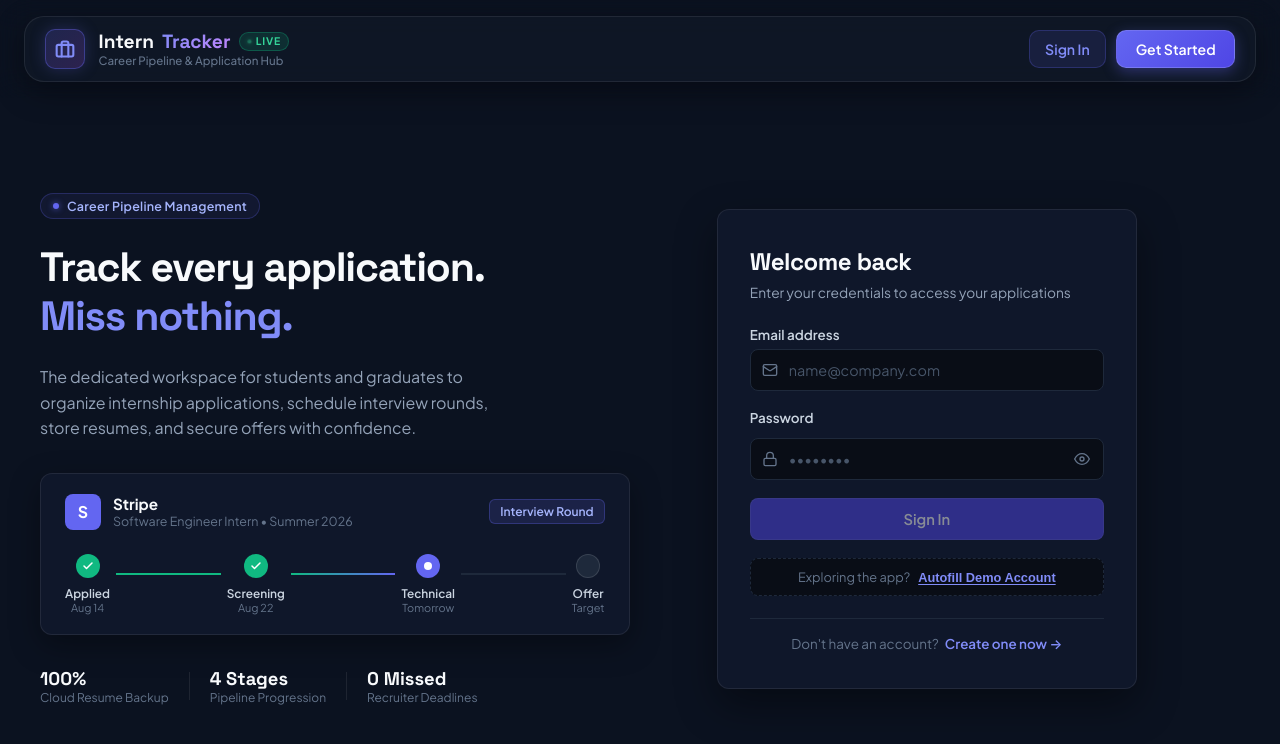
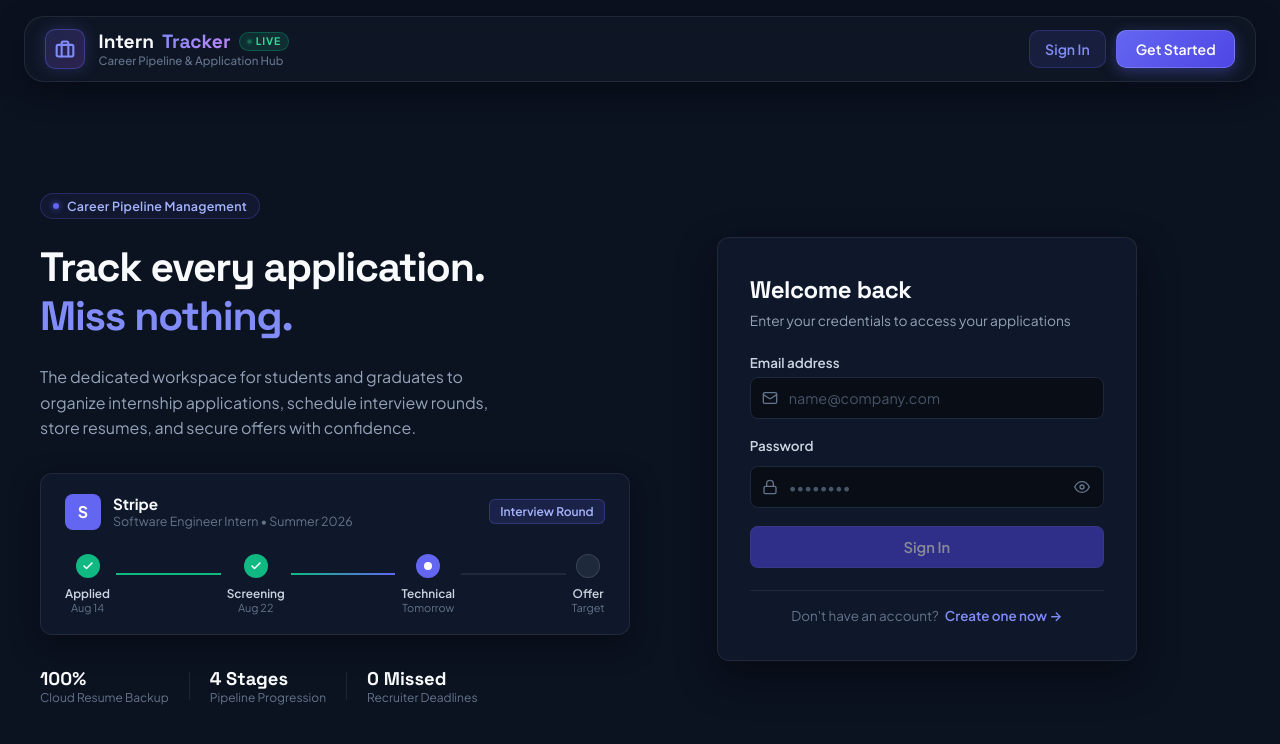
Before and after one commit to Sai-Inapakolla/Intern-Tracer, an Angular app in the folder frontend/: page /login in a window 1280 px wide. Shown: the top 744 px of the page. Built offline with nearby package versions, Linux system fonts and the light colour scheme.

Commit message:
style: remove autofill demo account strip from login page

```diff
--- a/frontend/src/app/components/login/login.component.css
+++ b/frontend/src/app/components/login/login.component.css
@@ -437,41 +437,6 @@
   to { transform: rotate(360deg); }
 }
 
-/* Demo Strip */
-.demo-strip {
-  display: flex;
-  align-items: center;
-  justify-content: center;
-  gap: 8px;
-  margin-top: 18px;
-  padding: 10px 12px;
-  background: #090d16;
-  border: 1px dashed #1e293b;
-  border-radius: 8px;
-}
-
-.demo-text {
-  font-size: 0.8rem;
-  color: #64748b;
-}
-
-.btn-demo-autofill {
-  background: transparent;
-  border: none;
-  color: #818cf8;
-  font-size: 0.8rem;
-  font-weight: 600;
-  cursor: pointer;
-  padding: 0;
-  text-decoration: underline;
-  text-underline-offset: 2px;
-  transition: color 0.15s ease;
-}
-
-.btn-demo-autofill:hover {
-  color: #a5b4fc;
-}
-
 /* Footer Switch */
 .form-footer {
   margin-top: 22px;
--- a/frontend/src/app/components/login/login.component.html
+++ b/frontend/src/app/components/login/login.component.html
@@ -191,14 +191,6 @@
           <span>{{ loading ? 'Signing in...' : 'Sign In' }}</span>
         </button>
 
-        <!-- Demo Account Autofill -->
-        <div class="demo-strip">
-          <span class="demo-text">Exploring the app?</span>
-          <button type="button" class="btn-demo-autofill" (click)="fillDemo()">
-            Autofill Demo Account
-          </button>
-        </div>
-
         <!-- Register Link -->
         <div class="form-footer">
           <span>Don't have an account?</span>
```
